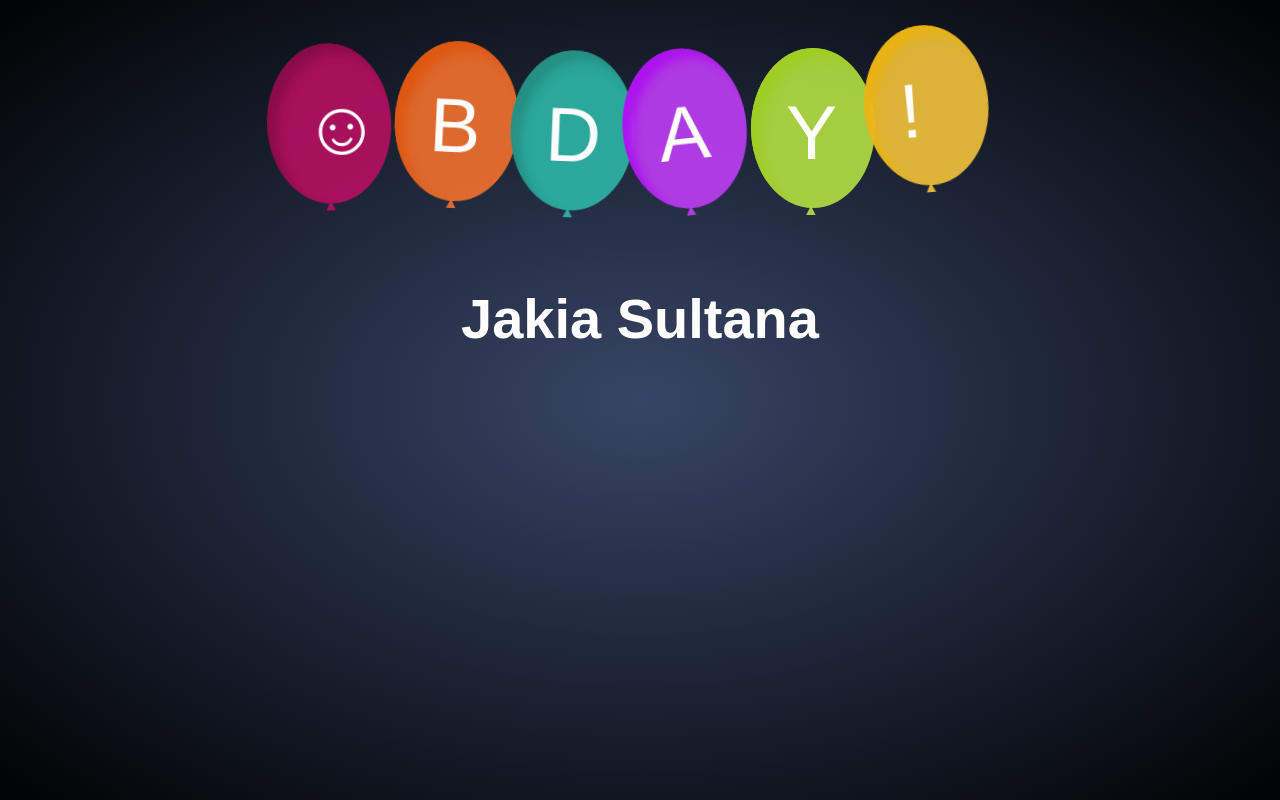
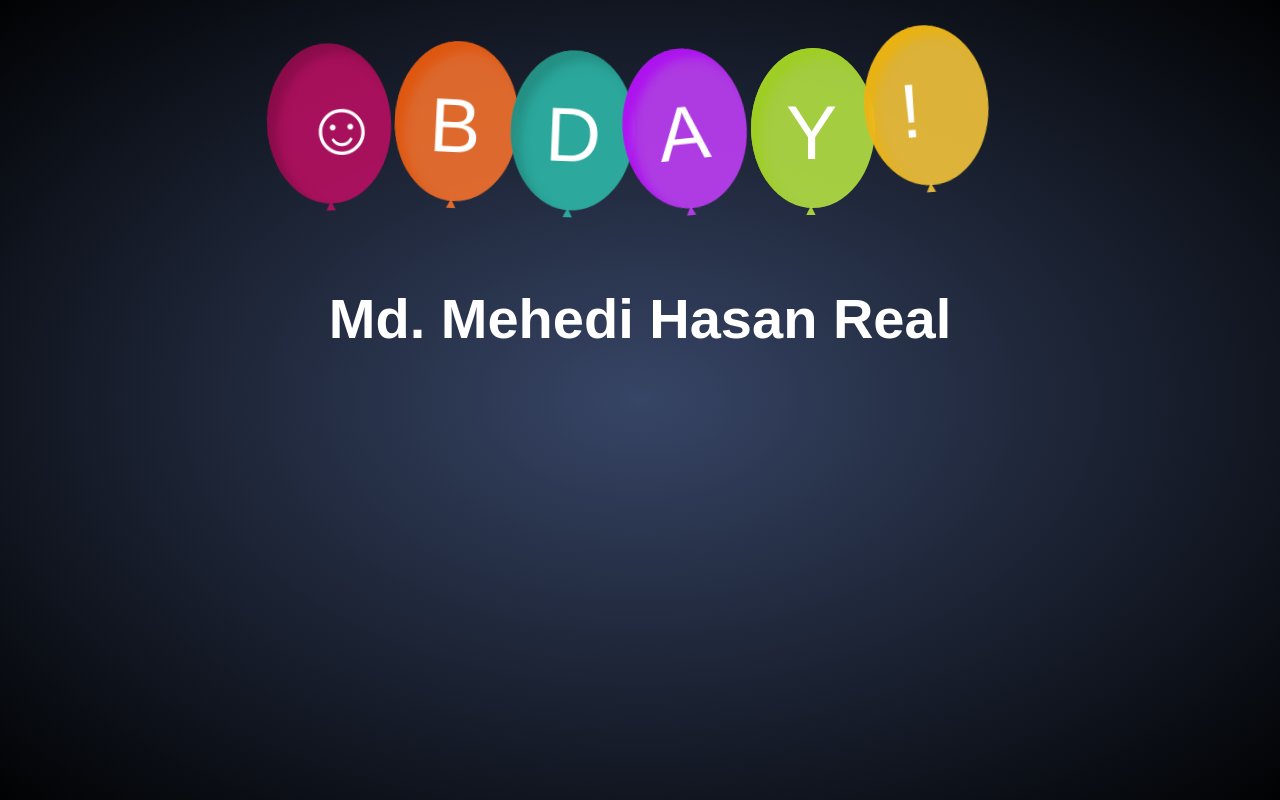
Before and after one commit to mehedihasanreal/BDAY, a plain HTML site: page index.html in a window 1280 px wide. Drawn offline with Linux system fonts and the light colour scheme; a web font is replaced by a local one.

Commit message:
Mehedi Hasan Real

```diff
--- a/index.html
+++ b/index.html
@@ -400,7 +400,7 @@
             <div><span>!</span>
             </div>
         </div>
-        <h1>Jakia Sultana</h1>
+        <h1>Md. Mehedi Hasan Real</h1>
 
     </div>
     <script>
```
